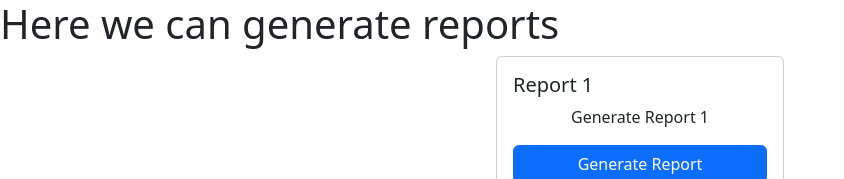
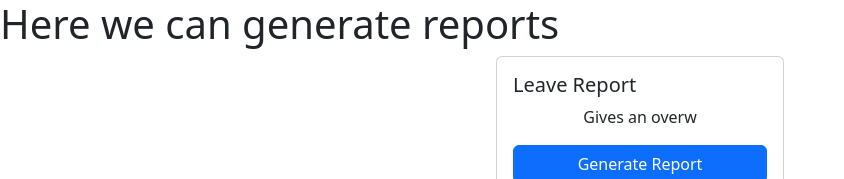
Before and after one commit to HarithaMihimal/HRMS-Project, a React (Vite) app in the folder WebApp/client/: page /PageHR/1/ReportGenaration in a window 1280 px wide. Shown: the top 179 px of the page, without its empty margins (0-844 px from the left). Built offline with nearby package versions, Linux system fonts and the light colour scheme.

Commit message:
Bug fixing

```diff
--- a/WebApp/client/src/Components/ReportCard1.jsx
+++ b/WebApp/client/src/Components/ReportCard1.jsx
@@ -8,14 +8,14 @@ function ReportCard1() {
   const navigate = useNavigate();
 
   const handleGenerateReport = () => {
-    navigate(`/PageHR/${id_to_transfer}/ReportGeneration/Report1`);
+    navigate(`/PageHR/${id_to_transfer}/ReportGenaration/Report1`);
   };
 
   return (
     <Card style={{ width: '18rem' }}>
       <Card.Body>
-        <Card.Title>Report 1</Card.Title>
-        <Card.Text>Generate Report 1</Card.Text>
+        <Card.Title>Leave Report</Card.Title>
+        <Card.Text>Gives an overw</Card.Text>
         <Button variant="primary" onClick={handleGenerateReport}>Generate Report</Button>
       </Card.Body>
     </Card>
--- a/WebApp/client/src/Components/ReportCard2.jsx
+++ b/WebApp/client/src/Components/ReportCard2.jsx
@@ -8,7 +8,7 @@ function ReportCard2() {
   const navigate = useNavigate();
 
   const handleGenerateReport = () => {
-    navigate(`/PageHR/${id_to_transfer}/ReportGeneration/Report1`);
+    navigate(`/PageHR/${id_to_transfer}/ReportGenaration/Report2`);
   };
 
   return (
--- a/WebApp/client/src/Components/ReportCard3.jsx
+++ b/WebApp/client/src/Components/ReportCard3.jsx
@@ -8,7 +8,7 @@ function ReportCard3() {
   const navigate = useNavigate();
 
   const handleGenerateReport = () => {
-    navigate(`/PageHR/${id_to_transfer}/ReportGeneration/Report1`);
+    navigate(`/PageHR/${id_to_transfer}/ReportGenaration/Report3`);
   };
 
   return (
--- a/WebApp/client/src/Components/ReportCard4.jsx
+++ b/WebApp/client/src/Components/ReportCard4.jsx
@@ -8,7 +8,7 @@ function ReportCard4() {
   const navigate = useNavigate();
 
   const handleGenerateReport = () => {
-    navigate(`/PageHR/${id_to_transfer}/ReportGeneration/Report1`);
+    navigate(`/PageHR/${id_to_transfer}/ReportGenaration/Report4`);
   };
 
   return (
--- a/WebApp/client/src/Components/ReportCard5.jsx
+++ b/WebApp/client/src/Components/ReportCard5.jsx
@@ -8,7 +8,7 @@ function ReportCard5() {
   const navigate = useNavigate();
 
   const handleGenerateReport = () => {
-    navigate(`/PageHR/${id_to_transfer}/ReportGeneration/Report1`);
+    navigate(`/PageHR/${id_to_transfer}/ReportGenaration/Report5`);
   };
 
   return (
```
